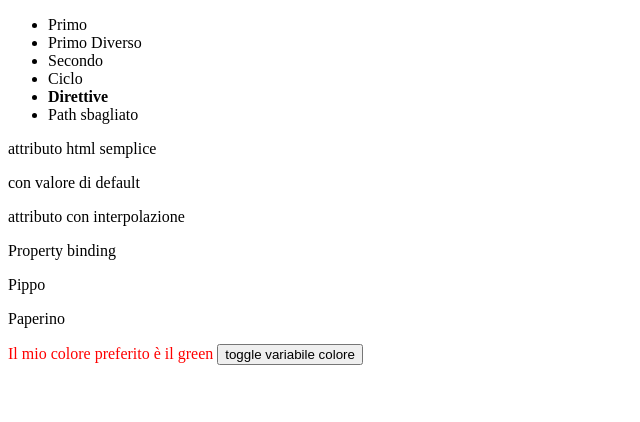
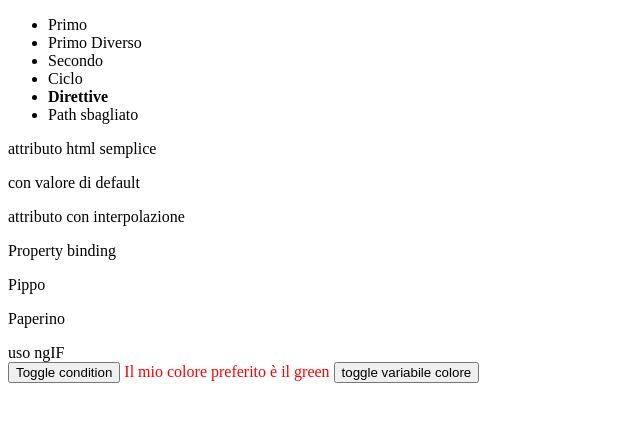
Before and after one commit to LukeSkywa/DemoMilano, an Angular app: page /directive in a window 1280 px wide. Shown: the top 422 px of the page, without its empty margins (0-640 px from the left). Built offline with nearby package versions, Linux system fonts and the light colour scheme.

Commit message:
creazione direttiva strutturale custom

```diff
--- a/src/app/app.module.ts
+++ b/src/app/app.module.ts
@@ -9,6 +9,7 @@ import { DemoRoutingModule } from './app-routing.module';
 import { MenuComponent } from './menu/menu.component';
 import { HighlightDirective } from './highlight.directive';
 import { DirectiveComponent } from './directive/directive.component';
+import { UnlessDirective } from './unless.directive';
 
 @NgModule({
   declarations: [
@@ -18,7 +19,8 @@ import { DirectiveComponent } from './directive/directive.component';
     CicloVitaComponent,
     MenuComponent,
     HighlightDirective,
-    DirectiveComponent
+    DirectiveComponent,
+    UnlessDirective
   ],
   imports: [
     BrowserModule,
--- a/src/app/directive/directive.component.html
+++ b/src/app/directive/directive.component.html
@@ -10,6 +10,9 @@
     </ng-container>
 </p>
 
+<div *appUnless="condition">uso appUnless</div>
+<div *ngIf="condition">uso ngIF</div>
+<button (click)="condition = !condition">Toggle condition</button>
 <span>
     Il mio colore preferito
     <ng-container *ngIf="color != null && color !== ''; else templateElse">
@@ -20,4 +23,5 @@
     </ng-template>
 </span>
 
+
 <button (click)="toggleColorVar()">toggle variabile colore</button>
--- a/src/app/directive/directive.component.ts
+++ b/src/app/directive/directive.component.ts
@@ -7,6 +7,7 @@ import { Component, OnInit } from '@angular/core';
 })
 export class DirectiveComponent implements OnInit {
 
+  condition: boolean = true;
   color: string = null;
   listaSemplice: string[] = ['Pippo', 'Pluto', 'Paperino'];
 
--- /dev/null
+++ b/src/app/unless.directive.ts
@@ -0,0 +1,20 @@
+import { Directive, Input, TemplateRef, ViewContainerRef } from '@angular/core';
+
+@Directive({
+  selector: '[appUnless]'
+})
+export class UnlessDirective {
+  private hasView = false;
+
+  constructor(private templateRef: TemplateRef<any>, private viewContainer: ViewContainerRef) { }
+
+  @Input() set appUnless(condition: boolean) {
+    if (!condition && !this.hasView) {
+      this.viewContainer.createEmbeddedView(this.templateRef);
+      this.hasView = true;
+    } else if (condition && this.hasView) {
+      this.viewContainer.clear();
+      this.hasView = false;
+    }
+  }
+}
```
Also changed, not shown: 1 other file (tests, documents, lock files or other folders).
